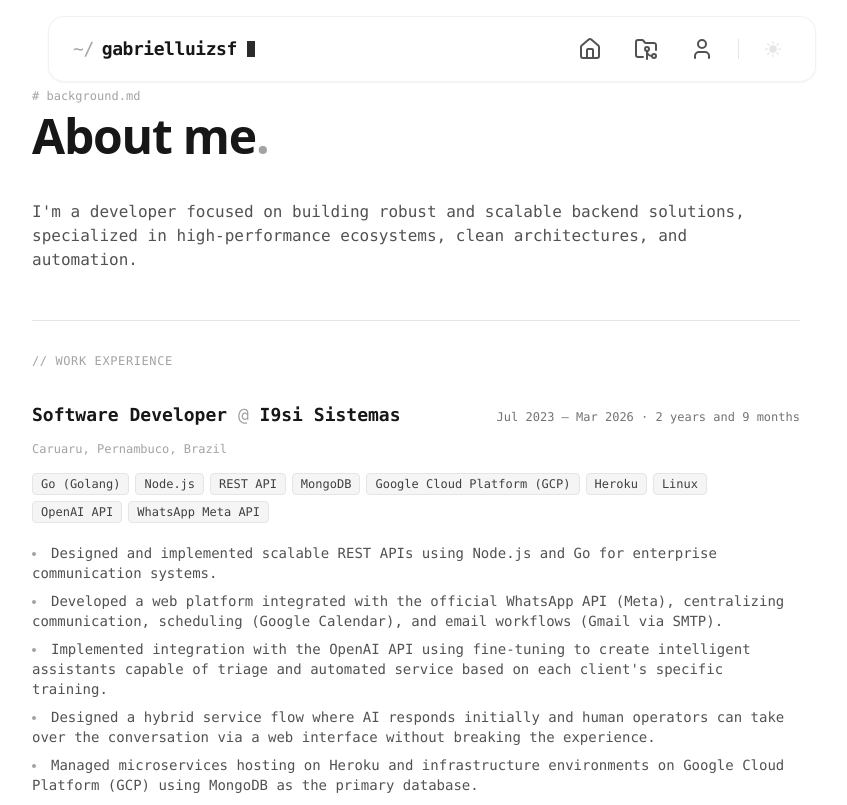
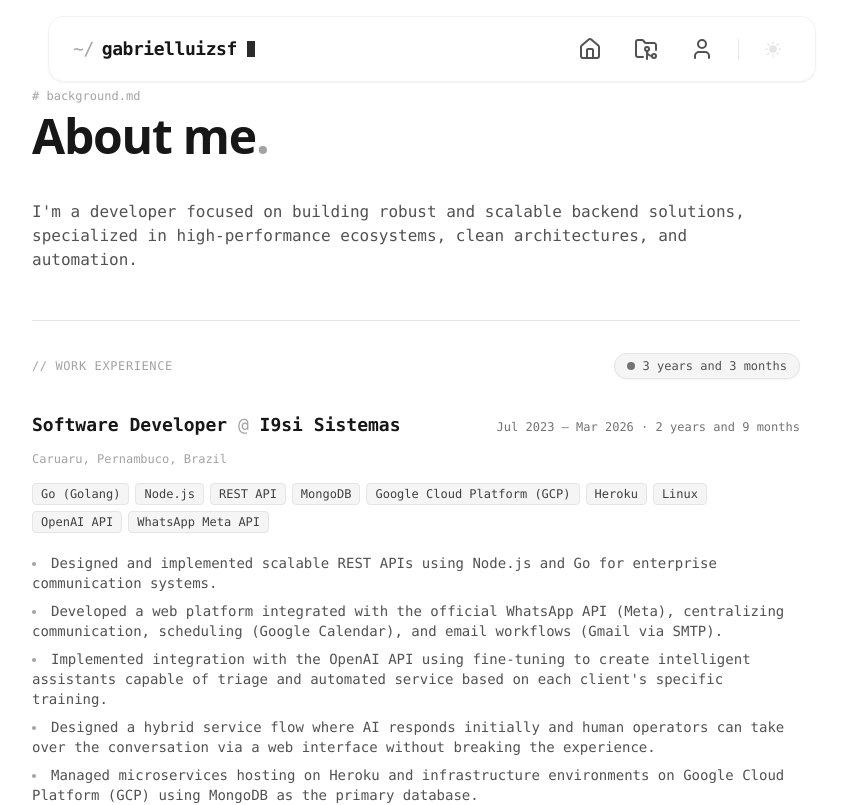
Before and after one commit to gabrielluizsf/gabrielluizsf, a Next.js app: page /about in a window 1280 px wide. Shown: the top 805 px of the page, without its empty margins (208-1055 px from the left). Built offline with nearby package versions, Linux system fonts and the light colour scheme.

Commit message:
feat: adding total experience display

```diff
--- a/pages/about.js
+++ b/pages/about.js
@@ -1,9 +1,12 @@
 import Head from 'next/head'
 import Links from '../components/Links'
 import { useTranslation } from '../context/LanguageContext'
+import { formatTotalExperience } from '../experiences/format'
 
 export default function AboutPage() {
   const { t } = useTranslation()
+
+  const totalExp = formatTotalExperience(t.about.experiences, t.about.durationLabels);
 
   return (
     <>
@@ -26,9 +29,21 @@ export default function AboutPage() {
         </div>
 
         <div className="mt-12 pt-8 border-t border-neutral-200 dark:border-neutral-800">
-          <h2 className="font-mono text-xs text-neutral-400 dark:text-neutral-600 uppercase tracking-wider mb-8">
-            {t.about.workExperience}
-          </h2>
+
+          {/* Header da seção refatorado com a badge de tempo total */}
+          <div className="flex items-center justify-between mb-8">
+            <h2 className="font-mono text-xs text-neutral-400 dark:text-neutral-600 uppercase tracking-wider">
+              {t.about.workExperience}
+            </h2>
+
+            <div className="flex items-center gap-2 font-mono text-xs bg-neutral-100 dark:bg-neutral-800/60 text-neutral-600 dark:text-neutral-400 px-3 py-1 rounded-full border border-neutral-200 dark:border-neutral-700/50 shadow-sm transition-colors hover:border-neutral-300 dark:hover:border-neutral-600">
+              <span className="relative flex h-2 w-2">
+                <span className="animate-ping absolute inline-flex h-full w-full rounded-full bg-neutral-400 opacity-75 dark:bg-neutral-500"></span>
+                <span className="relative inline-flex rounded-full h-2 w-2 bg-neutral-500 dark:bg-neutral-400"></span>
+              </span>
+              <span>{totalExp}</span>
+            </div>
+          </div>
 
           <div className="space-y-12">
             {t.about.experiences.map((exp, index) => (
```
